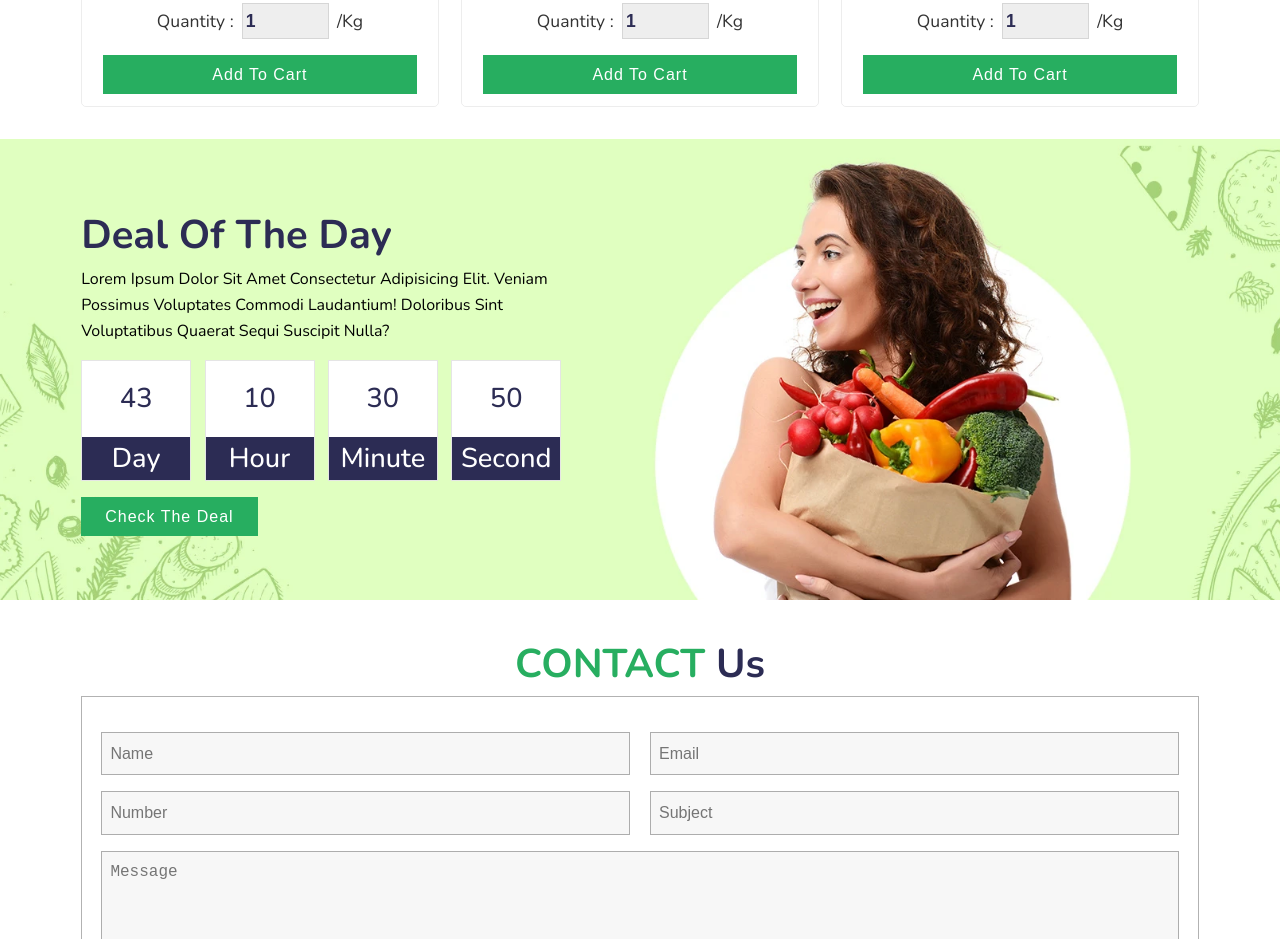
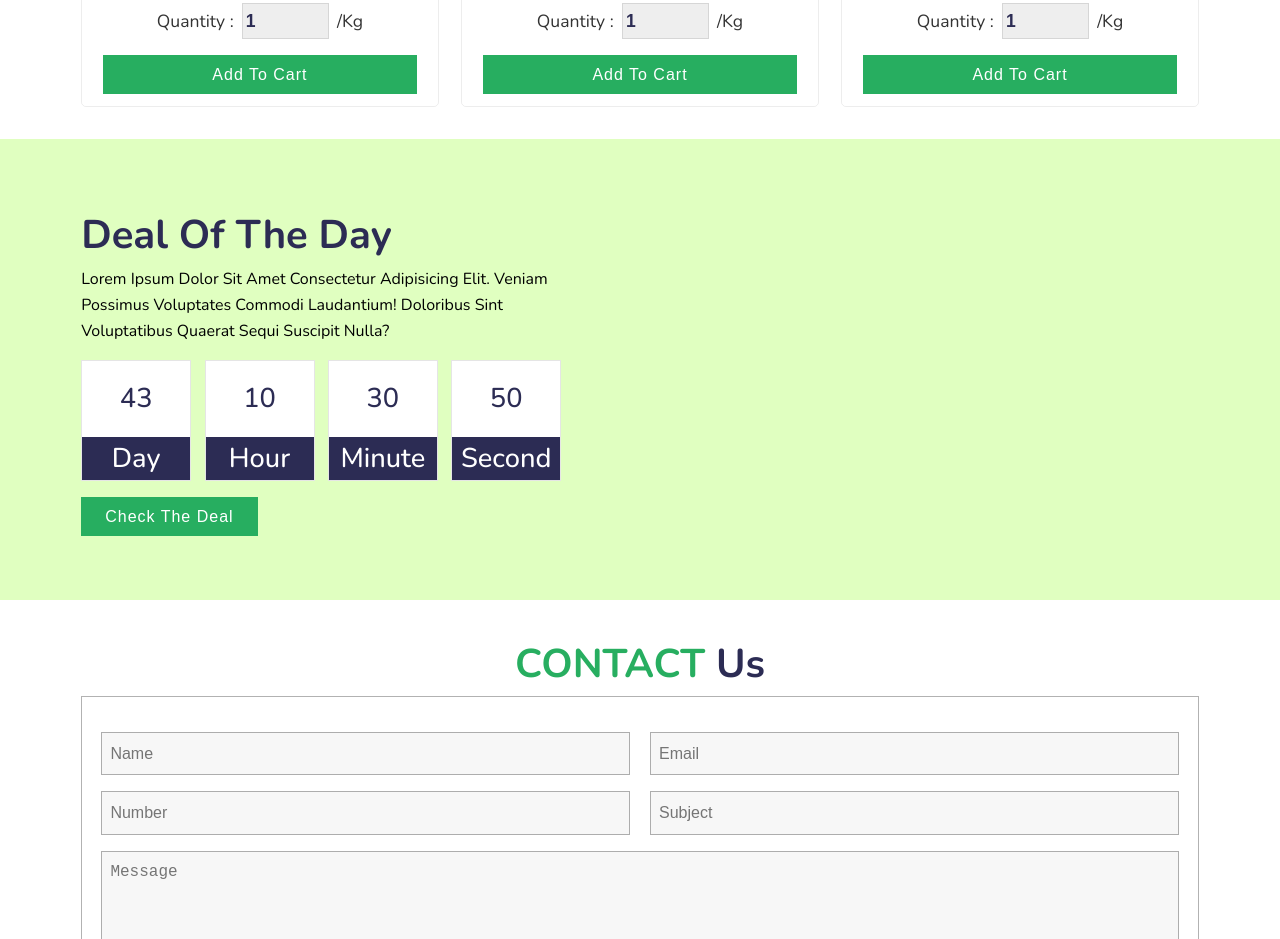
Before and after one commit to ahmed-menisy/grocery-website, a plain HTML site: page index.html in a window 1280 px wide. Shown: the part 2878-3817 px from the top of the page. Drawn offline with nearby package versions, Linux system fonts and the light colour scheme.

Commit message:
Update style.css

```diff
--- a/css/style.css
+++ b/css/style.css
@@ -375,7 +375,7 @@ header .landing-content .content button {
 /* ------------------------ End LATEST PRODUCTS ------------------------ */
 /* ------------------------ Start Deal Of The Day ------------------------ */
 .deal {
-   background: url("../images/deal-bg.jpg") no-repeat center / cover;
+   background: #E0FFC0;
 }
 .deal .deal-conten {
    max-width: 30rem;
```
